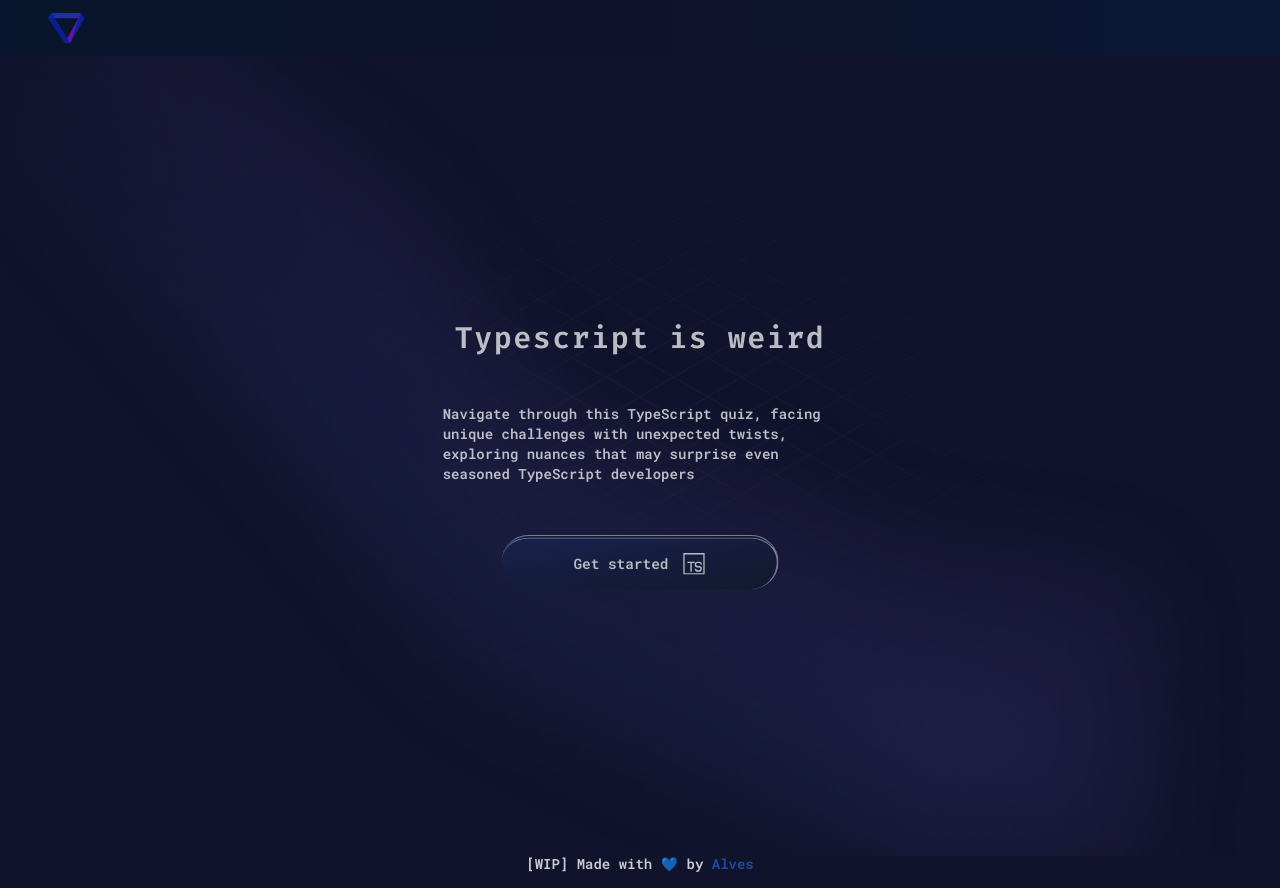
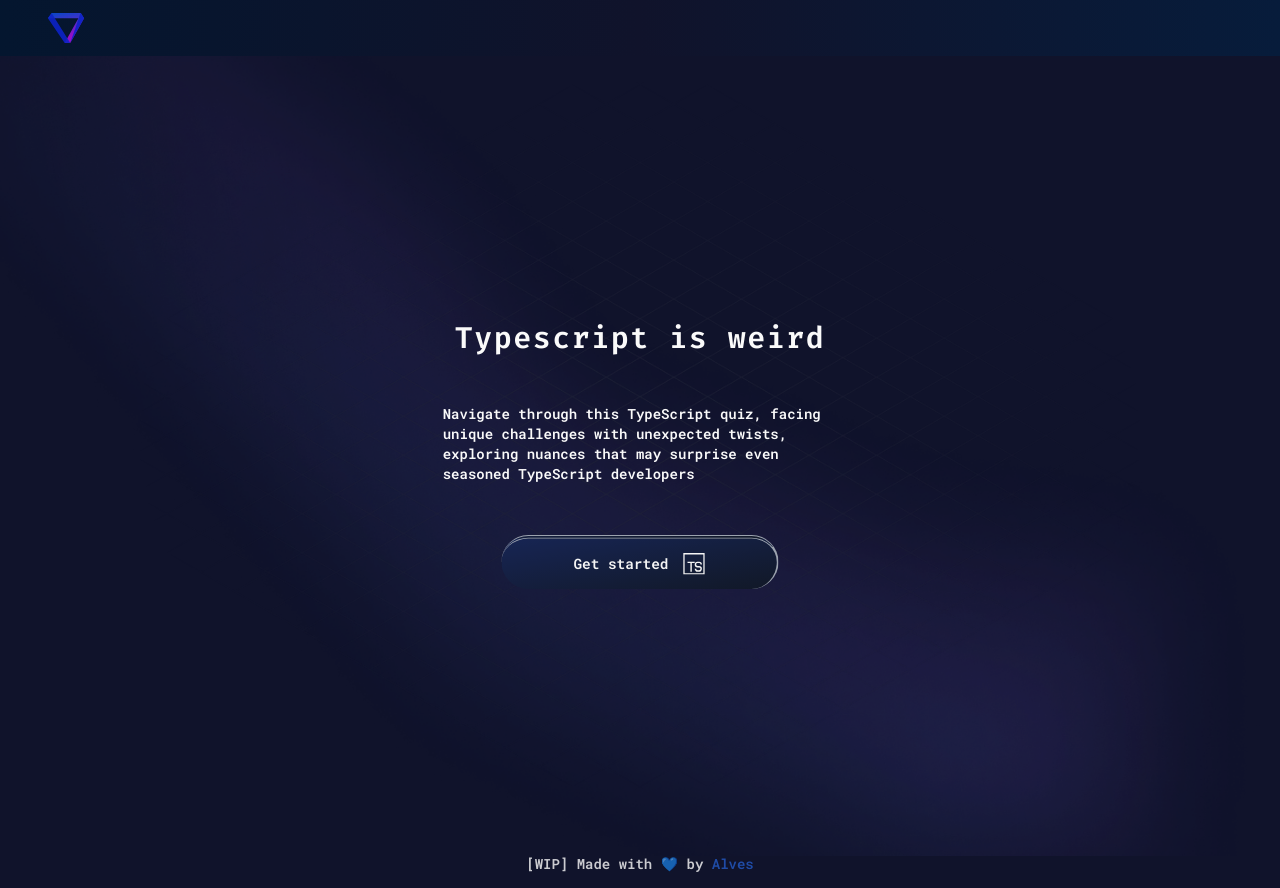
Before and after one commit to alvseven/tsisweird, a Next.js app: page / in a window 1280 px wide. Built offline with nearby package versions, Linux system fonts and the light colour scheme.

Commit message:
remove text pulse animation

```diff
--- a/src/app/components/Header/index.tsx
+++ b/src/app/components/Header/index.tsx
@@ -7,7 +7,7 @@
 }
 
 export function Header({ isPlaying }: HeaderProps) {
-    return <header className="w-full h-14 flex items-center justify-center p-4 bg-gradient-to-r from-[#04162f] via-[#10132B] to-[#071c3b] shadow-blue-950 shadow-sm drop-shadow-lg animate-pulse">
+    return <header className="w-full h-14 flex items-center justify-center p-4 bg-gradient-to-r from-[#04162f] via-[#10132B] to-[#071c3b] shadow-blue-950 shadow-sm drop-shadow-lg">
         <nav className="w-full">
             <ul className="flex items-center justify-center w-full gap-8">
                 <li className="absolute sm:left-8 md:left-12">
--- a/src/app/components/Introduction/index.tsx
+++ b/src/app/components/Introduction/index.tsx
@@ -7,7 +7,7 @@
 }
 
 export function Introduction({ setIsPlaying }: IntroductionProps) {
-    return <div className="flex flex-col items-center justify-center gap-12 w-full animate-pulse relative">
+    return <div className="flex flex-col items-center justify-center gap-12 w-full relative">
         <h1 className="text-[1.6rem] sm:text-3xl font-inter text-center relative tracking-wider">Typescript is weird</h1>
         <p className="text-xs sm:text-sm px-4 sm:pr-0 sm:pl-4 sm:w-2/3 lg:w-2/4 xl:w-1/3 font-roboto-mono">
             Navigate through this TypeScript quiz, facing unique challenges with unexpected twists, exploring nuances that may surprise even seasoned TypeScript developers
```
